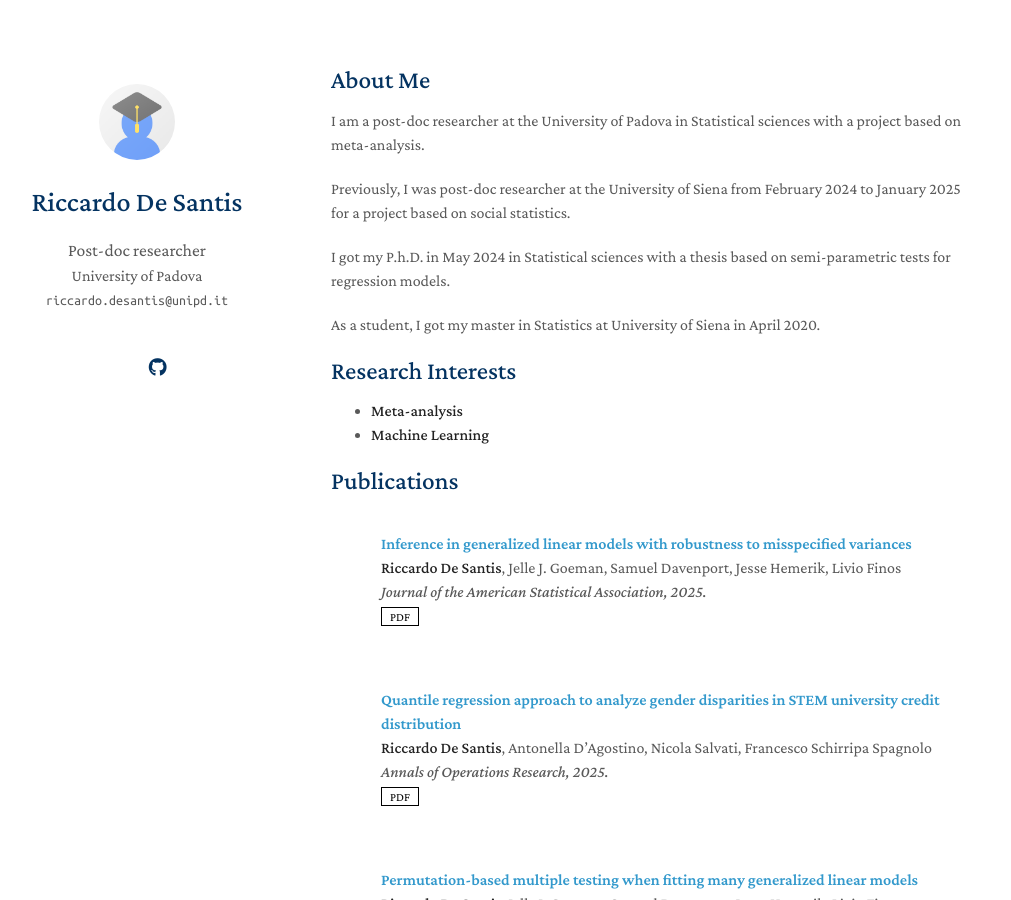
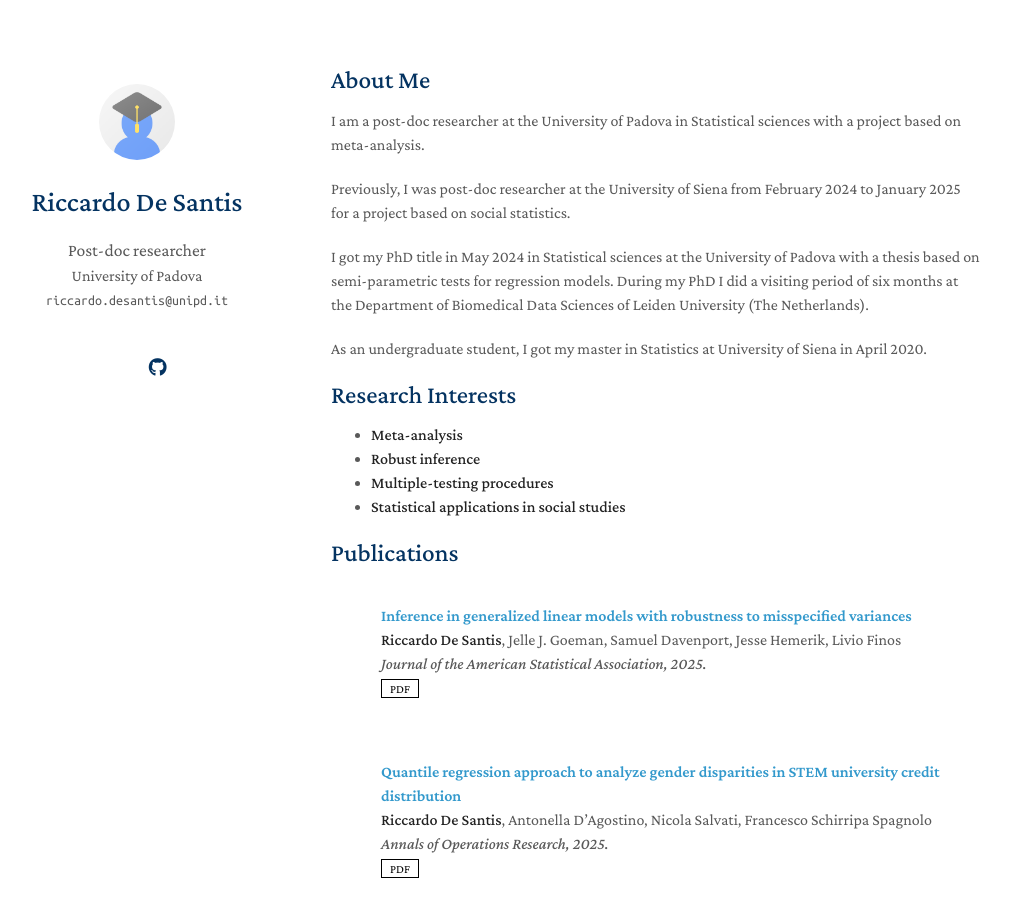
Before and after one commit to Rickdesa/rickdesa.github.io, a Jekyll site: the page built from index.md, in a window 1280 px wide and 900 px high. Shown: the whole window, without its empty margins (139-1150 px from the left). Built offline with Jekyll 4.4.1, drawn with Linux system fonts in a browser that asks for light colours; a style sheet for code colours, icons or effects is not loaded; our own code applies the rules of GitHub Pages for plain Markdown files.

Commit message:
Update index.md

```diff
--- a/index.md
+++ b/index.md
@@ -8,14 +8,16 @@ I am a post-doc researcher at the University of Padova in Statistical sciences w
 
 Previously, I was post-doc researcher at the University of Siena from February 2024 to January 2025 for a project based on social statistics.
 
-I got my P.h.D. in May 2024 in Statistical sciences with a thesis based on semi-parametric tests for regression models.
+I got my PhD title in May 2024 in Statistical sciences at the University of Padova with a thesis based on semi-parametric tests for regression models. During my PhD I did a visiting period of six months at the Department of Biomedical Data Sciences of Leiden University (The Netherlands).
 
-As a student, I got my master in Statistics at University of Siena in April 2020.
+As an undergraduate student, I got my master in Statistics at University of Siena in April 2020.
 
 ## Research Interests
 
 - **Meta-analysis**
-- **Machine Learning**
+- **Robust inference**
+- **Multiple-testing procedures**
+- **Statistical applications in social studies**
 
 {% include_relative _includes/publications.md %}
 
```
